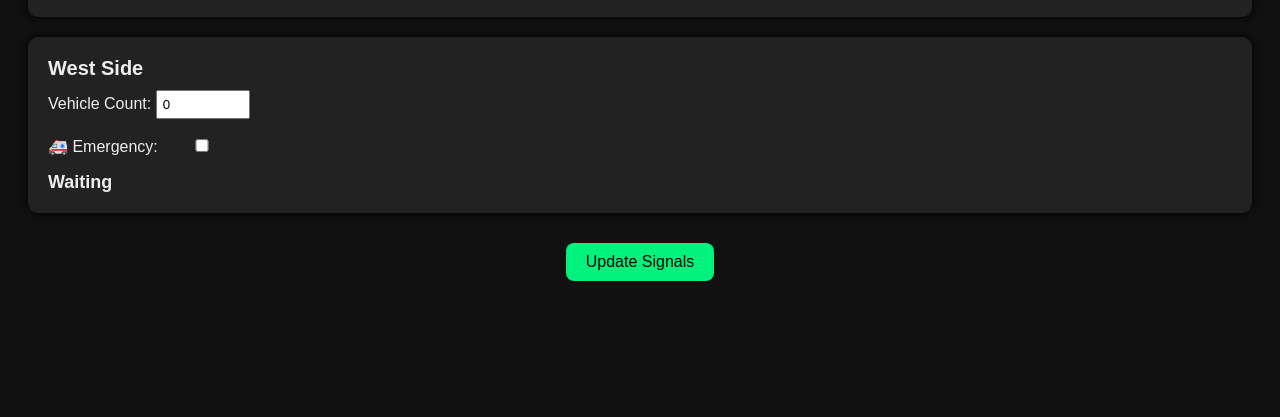
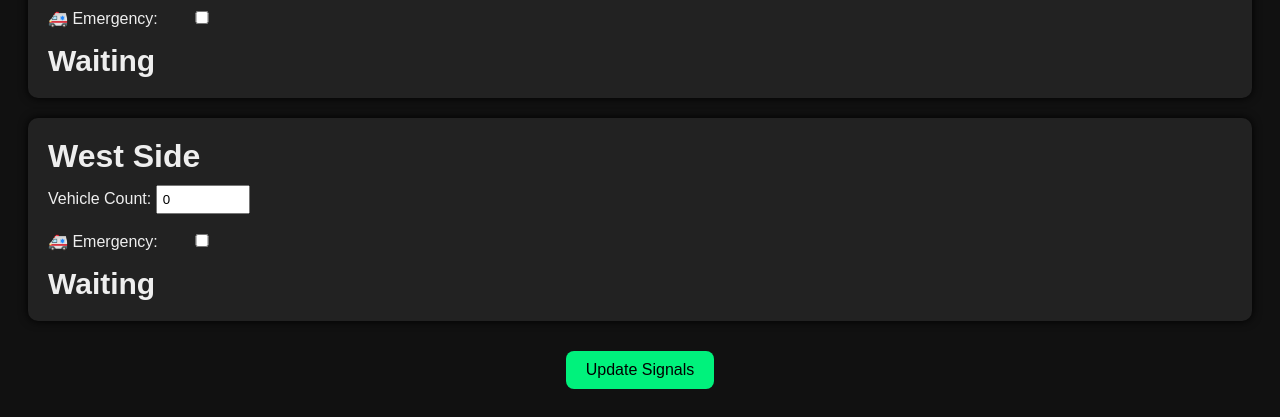
Before and after one commit to zylapse/Traffic, a plain HTML site: page index.html in a window 1280 px wide. Shown: the part 668-1085 px from the top of the page. Before the commit the page ends 977 px from the top, so only its background shows below. Drawn offline with Linux system fonts and the light colour scheme.

Commit message:
Update index.html

```diff
--- a/index.html
+++ b/index.html
@@ -29,7 +29,7 @@
     }
     .signal h2 {
       margin: 0;
-      font-size: 20px;
+      font-size: 32px;
     }
     .signal input[type="number"], .signal input[type="checkbox"] {
       margin: 10px 0;
@@ -39,7 +39,7 @@
     .status {
       margin-top: 10px;
       font-weight: bold;
-      font-size: 18px;
+      font-size: 30px;
     }
     .green {
       color: #00ff00;
```
